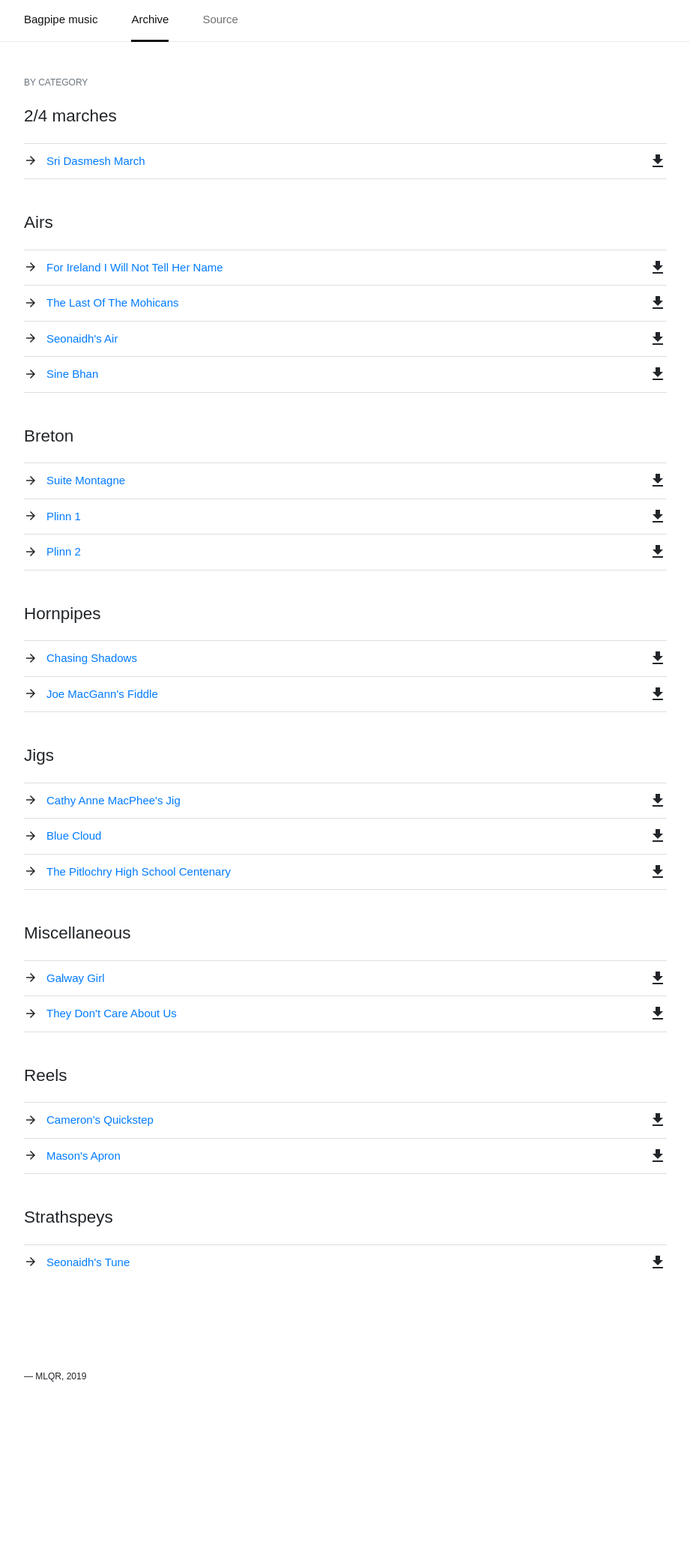
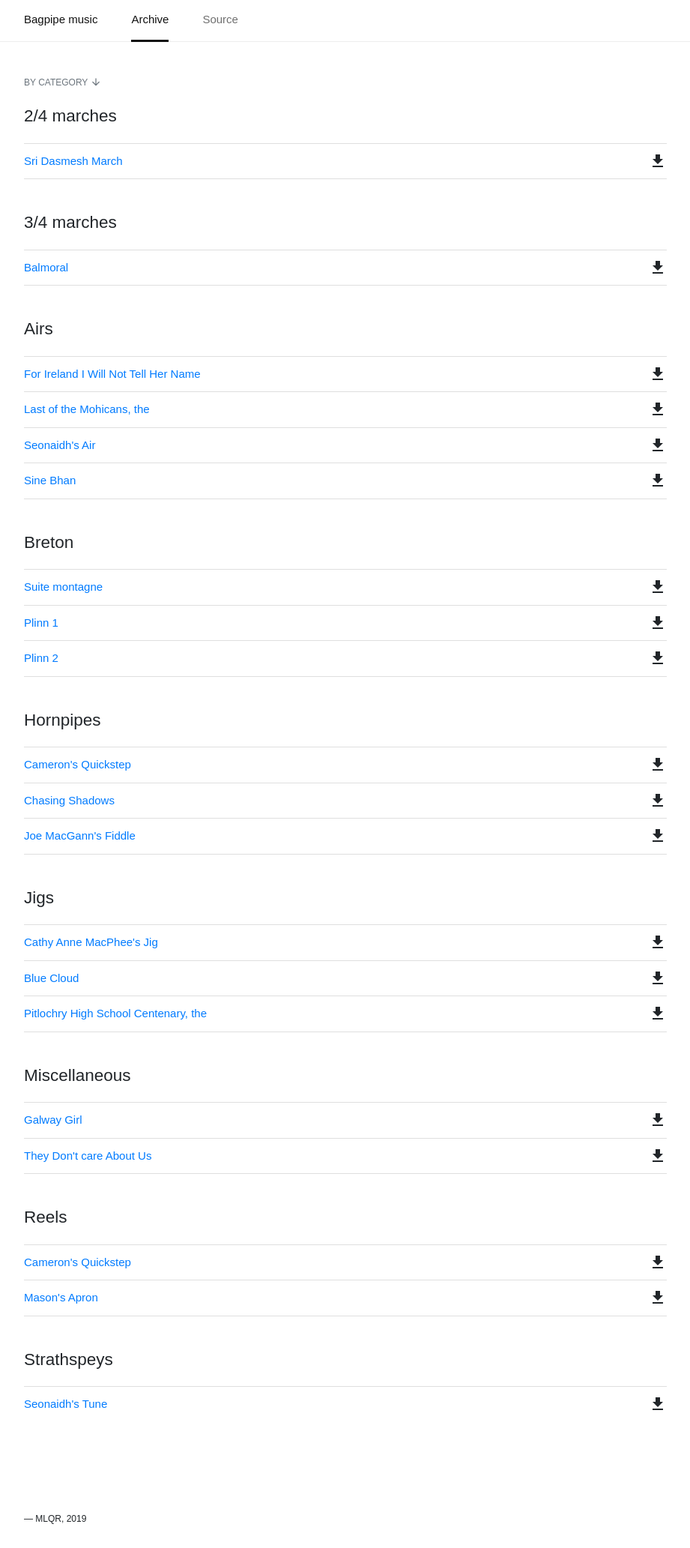
Before and after one commit to Glascode/BagpipeMusic, a Jekyll site: the page built from docs/_pages/archive.html, in a window 1280 px wide. Shown: the whole page at 75% size, without its empty margins (179-1100 px from the left). Built offline with Jekyll 4.4.1, drawn with Linux system fonts in a browser that asks for light colours; some web fonts are replaced; before the commit the page ends 1875 px from its top, so only the background shows below that.

```diff
--- a/docs/_config.yml
+++ b/docs/_config.yml
@@ -6,10 +6,5 @@ url: "https://glascode.github.io"
 
 # Build settings
 include: ["_pages"]  # include more files
-defaults:
-  - scope:
-      path: "archive"
-    values:
-      pdf: true
 kramdown:
   input: GFM
--- a/docs/_pages/archive.html
+++ b/docs/_pages/archive.html
@@ -5,7 +5,9 @@ id: archive
 permalink: /archive/
 ---
 
-<small class="d-block mb-4 text-uppercase text-muted">By category</small>
+<small class="d-block mb-4 text-uppercase text-muted">
+    By category <i class="material-icons inline">arrow_downward</i>
+</small>
 
 {% for category in site.data.archive %}
 <h4 class="mb-4">{{ category.title | capitalize }}</h4>
@@ -13,7 +15,7 @@ permalink: /archive/
 <ul class="archive-list list-group list-group-flush mb-5">
     {% for score in category.items %}
     <li class="list-group-item d-flex align-items-center justify-content-between">
-        <a class="text-capitalize"
+        <a target="_blank"
            href="{{ site.baseurl }}/archive/{{ score.path }}">
             {{ score.title }}
         </a>
--- a/docs/css/main.css
+++ b/docs/css/main.css
@@ -35,23 +35,15 @@ body {
 }
 
 .material-icons.inline {
-    margin-top: -1px;
-    font-size: 1.2rem;
-    vertical-align: middle;
+    font-size: 1rem;
+    height: 1rem;
+    vertical-align: text-bottom;
 }
 
 .archive-list .list-group-item {
     position: relative;
-    padding-left: 2rem;
+    padding-left: 0;
     padding-right: 0;
-}
-
-.archive-list .list-group-item::before {
-    content: 'arrow_forward';
-    position: absolute;
-    left: 0;
-    font-family: 'Material Icons', sans-serif;
-    font-size: 1.2rem;
 }
 
 .container-md {
```
Also changed, not shown: docs/_data/archive.yml (+28 -2 lines), docs/_includes/scripts.html (+14 -0 lines), docs/archive/hornpipes/Cameron's Quickstep.gif (added), src/hornpipes/Cameron's Quickstep.gif (added), 4 other files.
